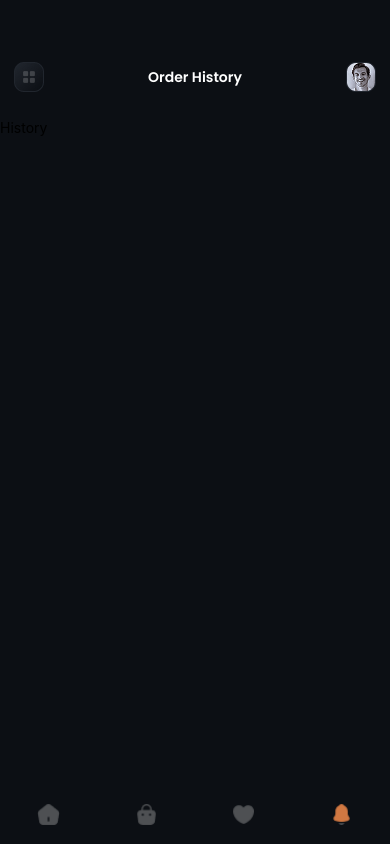
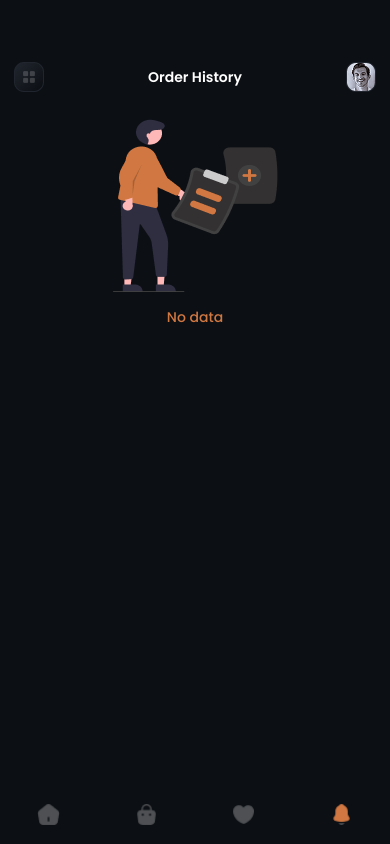
Before and after one commit to BeniSamuel/coffee-hub, a React Native app: screen /History in a window 390 px wide. Built offline with nearby package versions, Linux system fonts and the light colour scheme.

Commit message:
added history used tab

```diff
--- a/screens/tabs/History/History.tsx
+++ b/screens/tabs/History/History.tsx
@@ -1,13 +1,12 @@
 import { StyleSheet, Text, View } from "react-native";
 import React from "react";
 import TabLayout from "../../../layout/TabLayout";
+import HistoryData from "../../../components/history/HistoryData";
 
 const History = () => {
   return (
     <TabLayout screen_name="Order History">
-      <View>
-        <Text>History</Text>
-      </View>
+      <HistoryData />
     </TabLayout>
   );
 };
```
